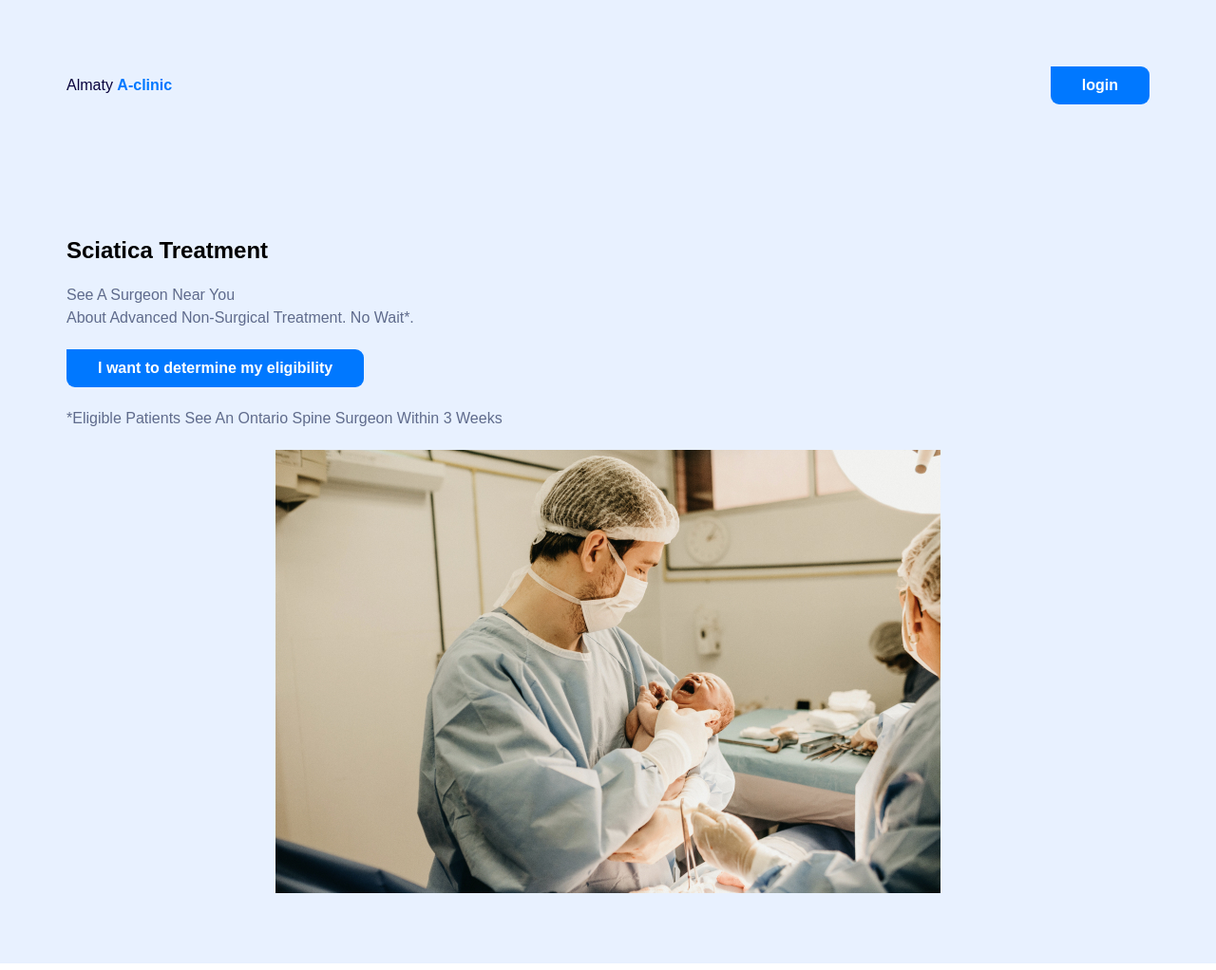
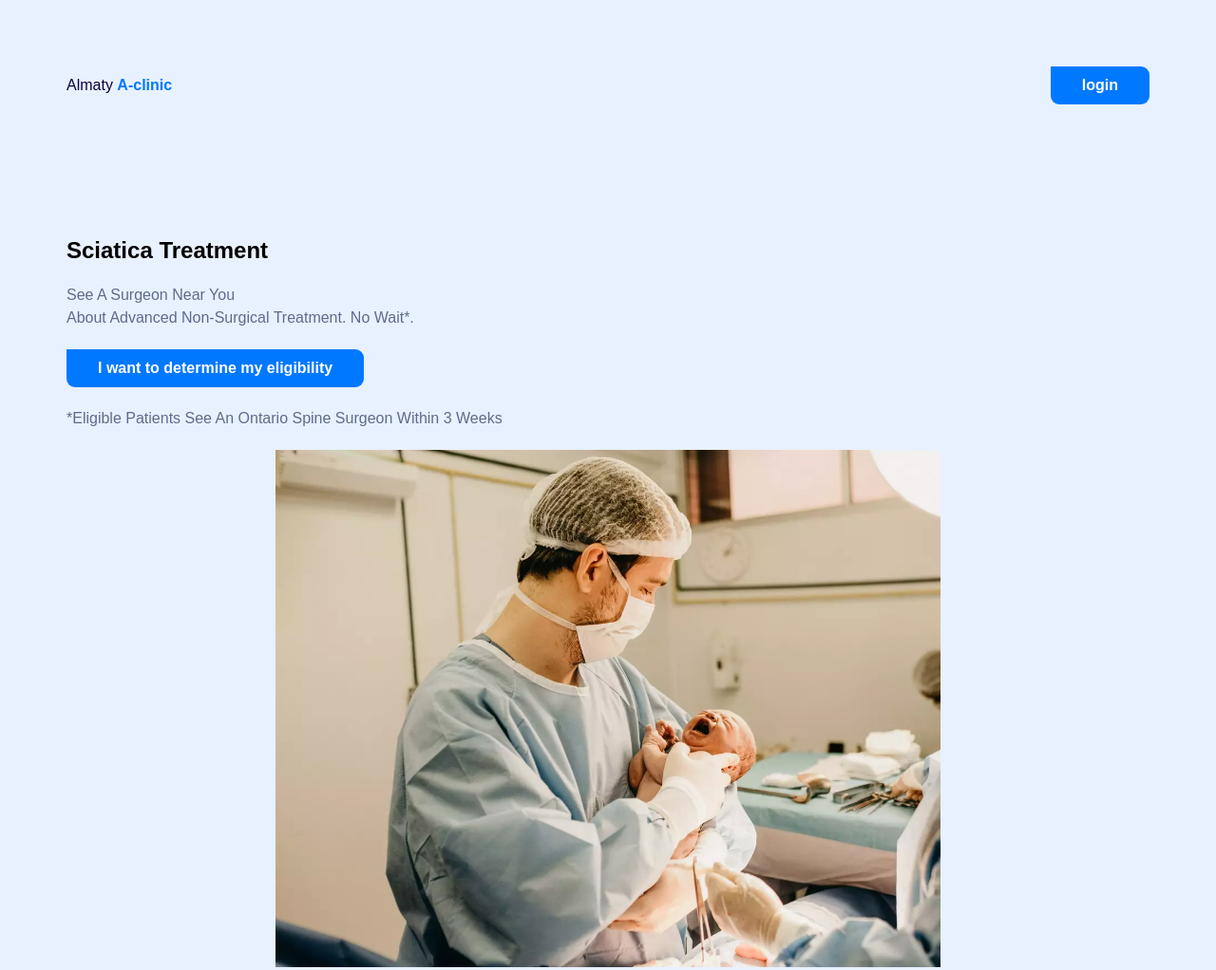
Before and after one commit to luvor/a-clinic, a plain HTML site: page index.html in a window 1280 px wide. Shown: the top 1022 px of the page at 95% size. Drawn offline with Linux system fonts and the light colour scheme.

Commit message:
optimized2

```diff
--- a/index.html
+++ b/index.html
@@ -31,7 +31,7 @@
             </p>
           </div>
           <div class="first__img">
-            <img class="first__hero" src="./media/hero_min.jpg" alt="clinic" />
+            <img class="first__hero" src="./media/hero.webp" alt="clinic" />
           </div>
         </div>
       </div>
```
Also changed, not shown: media/hero.webp (added), media/old/hero.webp (added), media/old/hero_min.jpg (renamed from media/hero_min.jpg), media/old/hero_min.webp (added), 3 other files.
